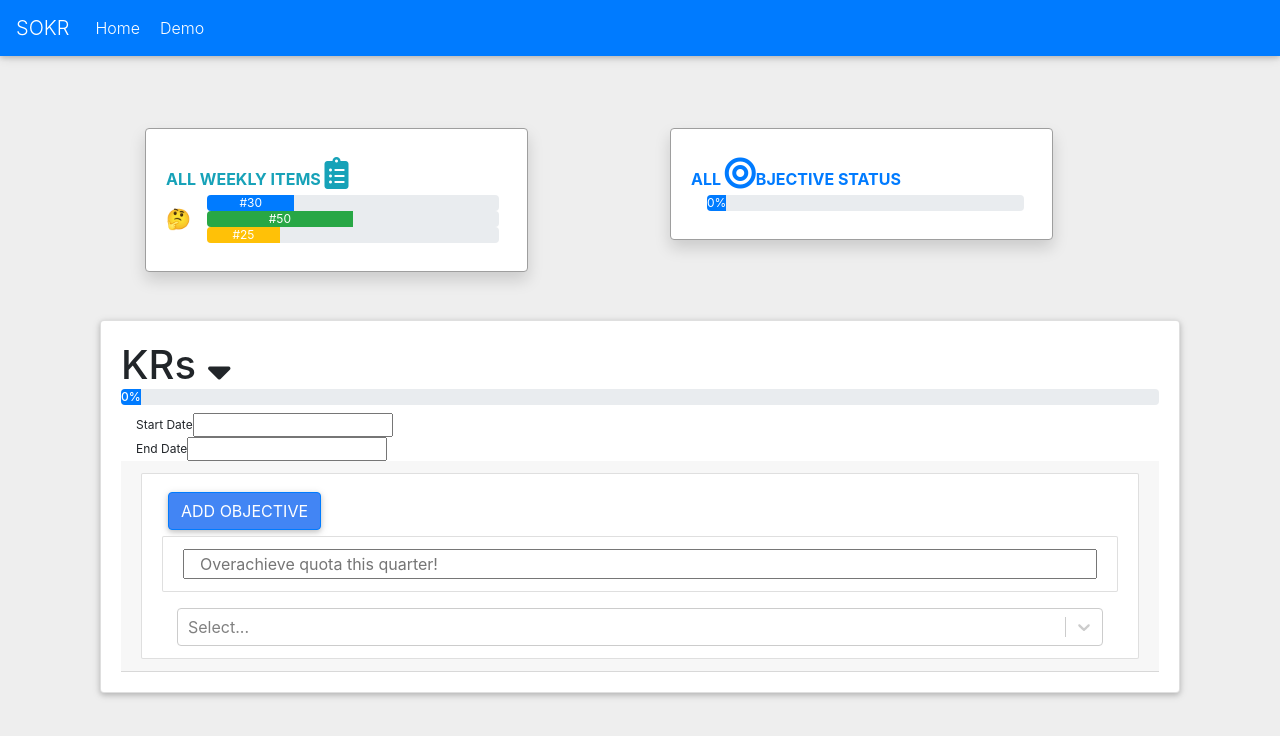
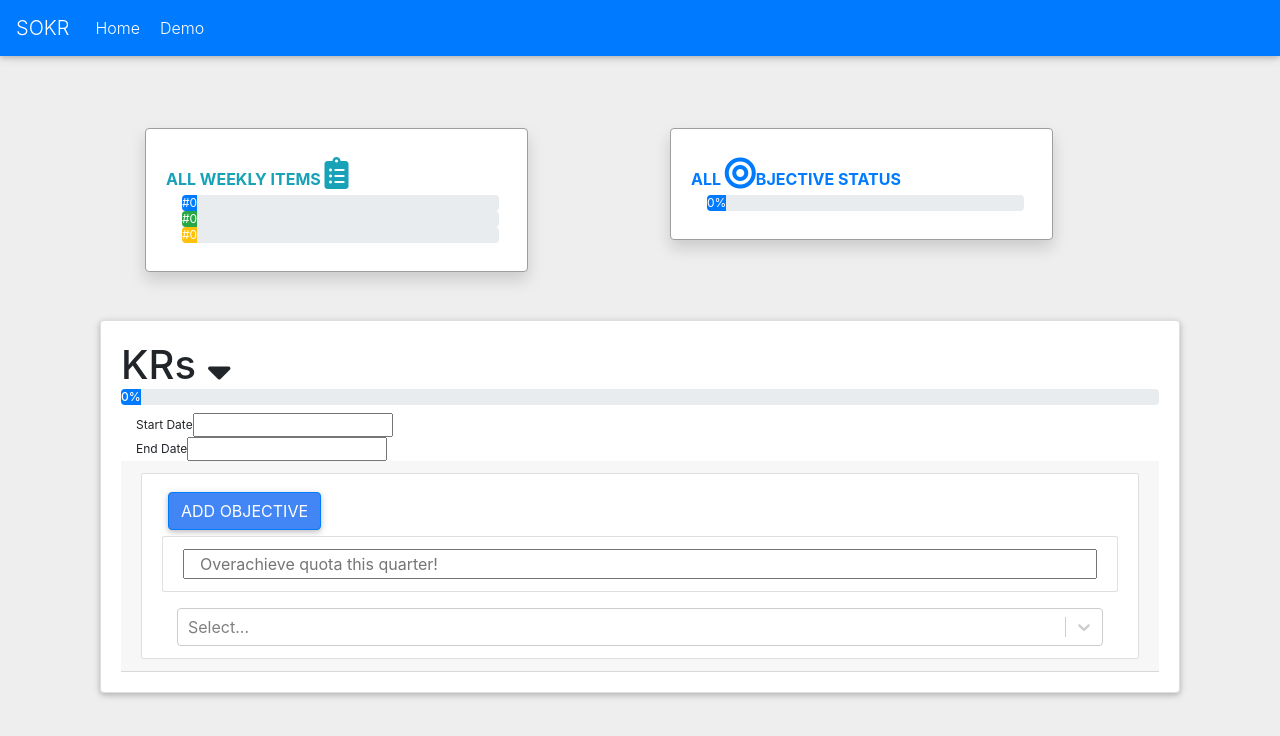
Before and after one commit to alexsjcho/smart-okr-react-redux-app, a React (Create React App) app: page /demo in a window 1280 px wide. Shown: the top 736 px of the page. Built offline with nearby package versions, Linux system fonts and the light colour scheme.

Commit message:
successfully implemented allWeeklyItems progressbar

```diff
--- a/src/components/dashboard/WeeklyItemsProgressBar.js
+++ b/src/components/dashboard/WeeklyItemsProgressBar.js
@@ -1,18 +1,50 @@
 import React, { Component, Fragment } from "react";
 import ProgressBar from "react-bootstrap/ProgressBar";
+import { connect } from "react-redux";
+
+function mapStateToProps(state) {
+  const {
+    objectives: { objectivesList }
+  } = state;
+  const allWeeklyItemsSum = objectivesList.reduce(
+    (accumulator, objective) => {
+      const plansQty = objective.weeklyItems.plans.length;
+      const achievementsQty = objective.weeklyItems.achievements.length;
+      const challengesQty = objective.weeklyItems.challenges.length;
+
+      accumulator.plans += plansQty;
+      accumulator.achievements += achievementsQty;
+      accumulator.challenges += challengesQty;
+      accumulator.targetValue += plansQty + achievementsQty + challengesQty;
+
+      return accumulator;
+    },
+    {
+      plans: 0,
+      achievements: 0,
+      challenges: 0,
+      targetValue: 0
+    }
+  );
+  return {
+    weeklyItemsProgress: {
+      targetValue: allWeeklyItemsSum.targetValue,
+
+      plansProgress: {
+        value: allWeeklyItemsSum.plans
+      },
+      achievementsProgress: {
+        value: allWeeklyItemsSum.achievements
+      },
+      challengesProgress: {
+        value: allWeeklyItemsSum.challenges
+      }
+    }
+  };
+}
 
 class WeeklyItemsProgressBar extends Component {
-  constructor(props) {
-    super(props);
-    this.state = {
-      plans: "",
-      achievements: "",
-      challenges: "",
-      status: "🤔"
-    };
-  }
-
-  // weeklyStatus = () => {
+  // weeklyStatusEmoji = () => {
   //   const {plans, achievements, challenges, status}
   //   if (achievements > challenges) {
   //     return "😁";
@@ -26,7 +58,14 @@ class WeeklyItemsProgressBar extends Component {
   // };
 
   render() {
-    const { plans, achievements, challenges, weeklyStatus } = this.props;
+    const {
+      weeklyItemsProgress: {
+        plansProgress,
+        achievementsProgress,
+        challengesProgress,
+        targetValue
+      }
+    } = this.props;
 
     return (
       <Fragment>
@@ -43,29 +82,28 @@ class WeeklyItemsProgressBar extends Component {
                     <div className="col-auto">
                       <div
                         className="h5 mb-0 mr-3 "
-                        style={{ fontWeight: "bold-text-gray-800" }}>
-                        {weeklyStatus}
-                      </div>
+                        style={{ fontWeight: "bold-text-gray-800" }}
+                      />
                     </div>{" "}
                     {}
                     <div className="col">
                       <ProgressBar
                         variant="primary"
-                        now={plans}
-                        key={3}
-                        label={`#${plans}`}
+                        now={plansProgress.value}
+                        label={`#${plansProgress.value}`}
+                        max={targetValue}
                       />
                       <ProgressBar
                         variant="success"
-                        now={achievements}
-                        key={1}
-                        label={`#${achievements}`}
+                        now={achievementsProgress.value}
+                        label={`#${achievementsProgress.value}`}
+                        max={targetValue}
                       />
                       <ProgressBar
                         variant="warning"
-                        now={challenges}
-                        key={2}
-                        label={`#${challenges}`}
+                        now={challengesProgress.value}
+                        label={`#${challengesProgress.value}`}
+                        max={targetValue}
                       />
                     </div>
                   </div>
@@ -79,11 +117,4 @@ class WeeklyItemsProgressBar extends Component {
   }
 }
 
-WeeklyItemsProgressBar.defaultProps = {
-  plans: 30,
-  achievements: 50,
-  challenges: 25,
-  weeklyStatus: "🤔"
-};
-
-export default WeeklyItemsProgressBar;
+export default connect(mapStateToProps)(WeeklyItemsProgressBar);
```
